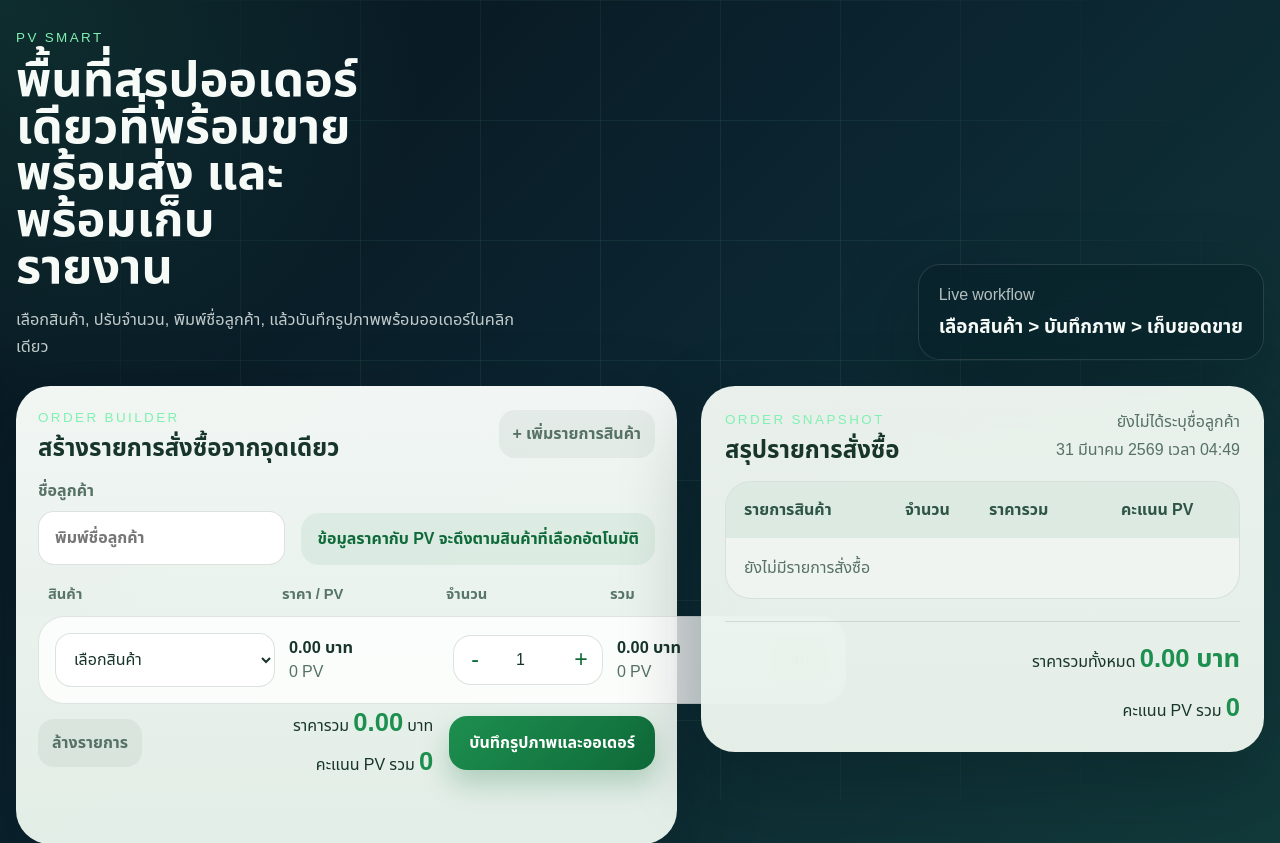
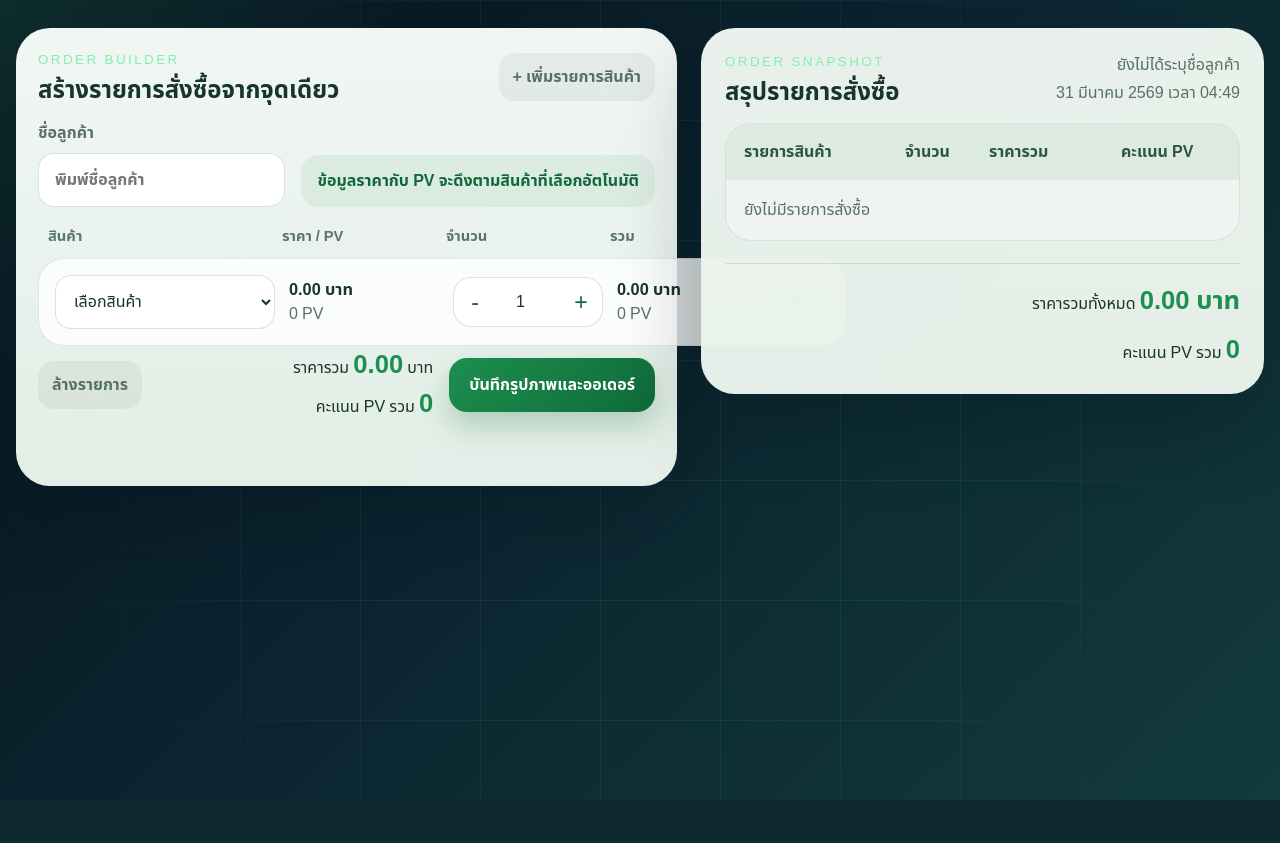
Before and after one commit to ekoko01/SmartPV, a Django app: page / in a window 1280 px wide. Shown: the top 843 px of the page. After the commit the page ends 800 px from the top, so only its background shows below. Run offline with Django 5.2, Linux system fonts and the light colour scheme; data that the repository does not hold is empty.

Commit message:
Remove landing hero copy

```diff
--- a/calculator/tests.py
+++ b/calculator/tests.py
@@ -15,7 +15,7 @@ class CalculatorPageTests(TestCase):
         response = self.client.get(reverse("calculator:home"))
 
         self.assertEqual(response.status_code, 200)
-        self.assertContains(response, "พื้นที่สรุปออเดอร์เดียวที่พร้อมขาย พร้อมส่ง และพร้อมเก็บรายงาน")
+        self.assertContains(response, "สร้างรายการสั่งซื้อจากจุดเดียว")
 
     def test_seed_products_command_populates_catalog(self):
         call_command("seed_products")
--- a/templates/calculator/home.html
+++ b/templates/calculator/home.html
@@ -9,18 +9,6 @@
 </head>
 <body>
     <div class="app-shell">
-        <header class="hero">
-            <div class="hero-copy">
-                <p class="eyebrow">PV Smart</p>
-                <h1>พื้นที่สรุปออเดอร์เดียวที่พร้อมขาย พร้อมส่ง และพร้อมเก็บรายงาน</h1>
-                <p class="subcopy">เลือกสินค้า, ปรับจำนวน, พิมพ์ชื่อลูกค้า, แล้วบันทึกรูปภาพพร้อมออเดอร์ในคลิกเดียว</p>
-            </div>
-            <div class="hero-badge">
-                <span>Live workflow</span>
-                <strong>เลือกสินค้า > บันทึกภาพ > เก็บยอดขาย</strong>
-            </div>
-        </header>
-
         <main class="workspace">
             <section class="builder-panel">
                 <div class="panel-head">
```
